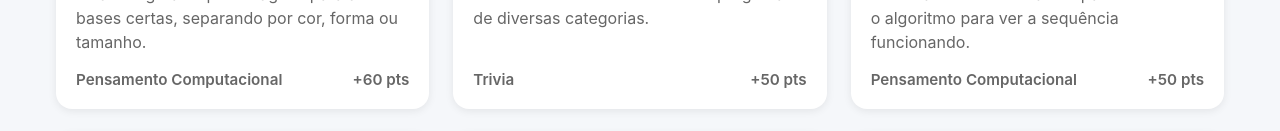
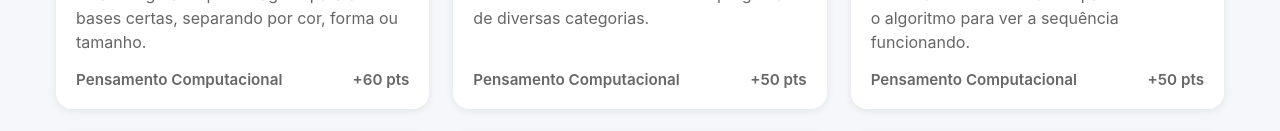
Before and after one commit to JonataOliveiraa/games-atesteme-jonata, a React (Vite) app: page / in a window 1280 px wide. Shown: the part 523-654 px from the top of the page. Built offline with nearby package versions, Linux system fonts and the light colour scheme; grey boxes are pictures that could not be loaded.

Commit message:
atualiza listagem e detalhes dos jogos

```diff
--- a/src/data/games.ts
+++ b/src/data/games.ts
@@ -1,26 +1,36 @@
 import type { Game } from "../types/game";
 import heroThumbnail from "../assets/hero.png";
 import classificadoresThumbnail from "../assets/games/EF01CO01/cover-01.png";
+import trilhaThumbnail from "../assets/games/EF01CO02/Trilha.png";
 import algorithmsThumbnail from "../assets/games/EF01CO03/algorithm-game-cover.png";
-import trilhaThumbnail from "../assets/games/EF01CO02/Trilha.png";
 import pixelSecretThumbnail from "../assets/games/EF01CO05/cover5.png";
+import desktopThumbnail from "../assets/games/EF01CO06/cover.png";
 import guardiansThumbnail from "../assets/games/EF01CO07/cover.png";
-import desktopThumbnail from "../assets/games/EF01CO06/cover.png";
+import hangarThumbnail from "../assets/games/EF02CO01/cover-hangar.png";
 import robotParadeThumbnail from "../assets/games/EF02CO02/cover.png";
-import hangarThumbnail from "../assets/games/EF02CO01/cover-hangar.png";
 import machineFactoryThumbnail from "../assets/games/EF02CO03/cover.png";
+import museumThumbnail from "../assets/games/EF02CO04/cover.png";
+import cityThumbnail from "../assets/games/EF02CO05/cover.png";
+import checklistThumbnail from "../assets/games/EF02CO06/cover.png";
+import tribunalThumbnail from "../assets/games/EF03CO01/cover.png";
+import mazeThumbnail from "../assets/games/EF03CO02/cover.png";
+import chefThumbnail from "../assets/games/EF03CO03/cover.png";
 import informationBuilderThumbnail from "../assets/games/EF03CO04/cover-montador-informacoes.png";
 import correctFormatThumbnail from "../assets/games/EF03CO05/cover-formato-certo.png";
-import museumThumbnail from "../assets/games/EF02CO04/cover.png";
-import checklistThumbnail from "../assets/games/EF02CO06/cover.png";
-import tribunalThumbnail from "../assets/games/EF03CO01/cover.png";
-import cityThumbnail from "../assets/games/EF02CO05/cover.png";
-import chefThumbnail from "../assets/games/EF03CO03/cover.png";
-import mazeThumbnail from "../assets/games/EF03CO02/cover.png";
 
-export const games: Game[] = [
-  {
-    id: 0,
+const placeholderGame = (code: string, index: number): Game => ({
+  id: index,
+  title: code,
+  description: "Jogo ainda não implementado nesta trilha.",
+  category: "Em breve",
+  points: 0,
+  icon: "🎮",
+  slug: code.toLowerCase(),
+  thumbnail: heroThumbnail,
+});
+
+const gameByCode: Partial<Record<string, Omit<Game, "id">>> = {
+  EF01CO01: {
     title: "Base dos Classificadores",
     description: "Arraste figuras e personagens para as bases certas, separando por cor, forma ou tamanho.",
     category: "Pensamento Computacional",
@@ -29,18 +39,16 @@ export const games: Game[] = [
     slug: "base-dos-classificadores",
     thumbnail: classificadoresThumbnail,
   },
-  {
-    id: 1,
+  EF01CO02: {
     title: "Trilha do Passo a Passo",
     description: "Teste seus conhecimentos com perguntas de diversas categorias.",
-    category: "Trivia",
+    category: "Pensamento Computacional",
     points: 50,
     icon: "👣",
     slug: "trilha-do-passo-a-passo",
     thumbnail: trilhaThumbnail,
   },
-  {
-    id: 2,
+  EF01CO03: {
     title: "Oficina dos Algoritmos",
     description: "Monte a ordem correta dos passos e teste o algoritmo para ver a sequência funcionando.",
     category: "Pensamento Computacional",
@@ -49,17 +57,7 @@ export const games: Game[] = [
     slug: "oficina-dos-algoritmos",
     thumbnail: algorithmsThumbnail,
   },
-  {
-    id: 3,
-    title: "Acerte o Alvo",
-    description: "Clique nos alvos que aparecem na tela e acumule pontos.",
-    category: "Reflexo",
-    points: 40,
-    icon: "🎯",
-    slug: "acerte-o-alvo",
-  },
-  {
-    id: 4,
+  EF01CO05: {
     title: "Pixel Secreto",
     description: "Descubra imagens escondidas preenchendo grades com códigos de cor.",
     category: "Pensamento Computacional",
@@ -68,18 +66,16 @@ export const games: Game[] = [
     slug: "pixel-secreto",
     thumbnail: pixelSecretThumbnail,
   },
-  {
-    id: 5,
+  EF01CO06: {
     title: "Desktop Digital Infantil",
-    description: "Explore apps de um desktop infantil e complete missões usando câmera, calculadora, gravador e muito mais!",
+    description: "Explore apps de um desktop infantil e complete missões usando câmera, calculadora, gravador e muito mais.",
     category: "Cultura Digital",
     points: 60,
     icon: "🖥️",
     slug: "desktop-digital-infantil",
     thumbnail: desktopThumbnail,
   },
-  {
-    id: 6,
+  EF01CO07: {
     title: "Guardiões dos Dados",
     description: "Escolha atitudes seguras em situações com celular, tablet, computador, jogos e aplicativos.",
     category: "Pensamento Computacional",
@@ -88,8 +84,7 @@ export const games: Game[] = [
     slug: "guardioes-dos-dados",
     thumbnail: guardiansThumbnail,
   },
-  {
-    id: 7,
+  EF02CO01: {
     title: "Hangar dos Modelos",
     description: "Filtre, compare e agrupe meios de transporte por atributos como meio, motor e rodas.",
     category: "Pensamento Computacional",
@@ -98,8 +93,7 @@ export const games: Game[] = [
     slug: "hangar-dos-modelos",
     thumbnail: hangarThumbnail,
   },
-  {
-    id: 8,
+  EF02CO02: {
     title: "Desfile do Robô Repetidor",
     description: "Monte um caminho com setas para guiar o robô até o palco.",
     category: "Pensamento Computacional",
@@ -108,88 +102,70 @@ export const games: Game[] = [
     slug: "desfile-do-robo-repetidor",
     thumbnail: robotParadeThumbnail,
   },
-  {
-    id: 9,
+  EF02CO03: {
     title: "Fábrica de Máquinas",
-    description: "Escolha máquinas, descubra os comandos que cada uma aceita e monte uma linha de produção.",
+    description: "Organize máquinas na ordem correta para completar a linha de produção.",
     category: "Mundo Digital",
     points: 60,
     icon: "🏭",
     slug: "fabrica-de-maquinas",
     thumbnail: machineFactoryThumbnail,
   },
-  {
-    id: 10,
-    title: "Desafio Matemático",
-    description: "Resolva contas e problemas no menor tempo possível.",
-    category: "Matemática",
+  EF02CO04: {
+    title: "Museu Vivo do Computador",
+    description: "Explore peças de computador e descubra qual é hardware, qual é software e como elas funcionam juntas.",
+    category: "Mundo Digital",
     points: 60,
-    icon: "➗",
-    slug: "desafio-matematico",
-    thumbnail: heroThumbnail,
+    icon: "🏛️",
+    slug: "museu-vivo-do-computador",
+    thumbnail: museumThumbnail,
   },
-  {
-    id: 11,
-    title: "Caça ao Número",
-    description: "Encontre os números corretos antes do tempo acabar.",
-    category: "Atenção",
-    points: 25,
-    icon: "🔢",
-    slug: "caca-ao-numero",
-    thumbnail: heroThumbnail,
+  EF02CO05: {
+    title: "Cidade das Tecnologias",
+    description: "Explore o mapa da cidade e escolha a tecnologia certa para cada situação do dia a dia.",
+    category: "Cultura Digital",
+    points: 55,
+    icon: "🏙️",
+    slug: "cidade-das-tecnologias",
+    thumbnail: cityThumbnail,
   },
-  {
-    id: 12,
-    title: "Sequência Lógica",
-    description: "Complete as sequências corretamente para avançar.",
-    category: "Raciocínio",
+  EF02CO06: {
+    title: "Checklist do Jogador Seguro",
+    description: "Configure as proteções do dispositivo e reaja a riscos antes de entrar no jogo online.",
+    category: "Cultura Digital",
+    points: 60,
+    icon: "🛡️",
+    slug: "checklist-do-jogador-seguro",
+    thumbnail: checklistThumbnail,
+  },
+  EF03CO01: {
+    title: "Tribunal do Verdadeiro ou Falso",
+    description: "Julgue sentenças do dia a dia e fique atento à palavra NÃO antes de decidir.",
+    category: "Pensamento Computacional",
     points: 55,
-    icon: "🧩",
-    slug: "sequencia-logica",
-    thumbnail: heroThumbnail,
+    icon: "⚖️",
+    slug: "tribunal-do-verdadeiro-ou-falso",
+    thumbnail: tribunalThumbnail,
   },
-  {
-    id: 13,
-    title: "Desafio das Cores",
-    description: "Associe cores e padrões corretamente para vencer.",
-    category: "Percepção",
-    points: 20,
-    icon: "🎨",
-    slug: "desafio-das-cores",
-    thumbnail: heroThumbnail,
+  EF03CO02: {
+    title: "Labirinto do Enquanto",
+    description: "Monte o laço enquanto, escolha a condição certa e preveja onde o robô vai parar.",
+    category: "Pensamento Computacional",
+    points: 60,
+    icon: "🤖",
+    slug: "labirinto-do-enquanto",
+    thumbnail: mazeThumbnail,
   },
-  {
-    id: 14,
-    title: "Montando Palavras",
-    description: "Organize letras para formar as palavras corretas.",
-    category: "Português",
-    points: 40,
-    icon: "✍️",
-    slug: "montando-palavras",
-    thumbnail: heroThumbnail,
+  EF03CO03: {
+    title: "Chef dos Subproblemas",
+    description: "Decomponha missões da cozinha em subtarefas e monte o plano certo na linha do tempo.",
+    category: "Pensamento Computacional",
+    points: 60,
+    icon: "👨‍🍳",
+    slug: "chef-dos-subproblemas",
+    thumbnail: chefThumbnail,
   },
-  {
-    id: 15,
-    title: "Conta Rápida",
-    description: "Resolva operações matemáticas com rapidez.",
-    category: "Cálculo",
-    points: 35,
-    icon: "🧮",
-    slug: "conta-rapida",
-    thumbnail: heroThumbnail,
-  },
-  {
-    id: 16,
-    title: "Labirinto Inteligente",
-    description: "Encontre o melhor caminho até a saída.",
-    category: "Estratégia",
-    points: 50,
-    icon: "🌀",
-    slug: "labirinto-inteligente",
-    thumbnail: heroThumbnail,
-  },
-  {
-    id: 17,
+  EF03CO04: {
     title: "Montador de Informações",
     description: "Combine dados soltos em campos corretos para formar datas, endereços e imagens.",
     category: "Mundo Digital",
@@ -198,74 +174,75 @@ export const games: Game[] = [
     slug: "montador-de-informacoes",
     thumbnail: informationBuilderThumbnail,
   },
-  {
-    id: 18,
+  EF03CO05: {
     title: "Formato Certo",
-    description: "Escolha a estrutura certa para guardar datas, pixels e sequencias de caracteres.",
+    description: "Escolha a estrutura certa para guardar datas, pixels e sequências de caracteres.",
     category: "Mundo Digital",
     points: 60,
     icon: "[]",
     slug: "formato-certo",
     thumbnail: correctFormatThumbnail,
   },
-  {
-    id: 19,
-    title: "Museu Vivo do Computador",
-    description: "Explore peças de computador e descubra qual é hardware, qual é software e como elas funcionam juntas.",
+  EF03CO06: {
+    title: "Central de Entrada e Saída",
+    description: "Conecte dispositivos de entrada e saída para o computador se comunicar com o mundo.",
     category: "Mundo Digital",
     points: 60,
-    icon: "🏛️",
-    slug: "museu-vivo-do-computador",
-    thumbnail: museumThumbnail,
+    icon: "🔌",
+    slug: "central-de-entrada-e-saida",
+    thumbnail: heroThumbnail,
   },
-  {
-    id: 20,
-    title: "Checklist do Jogador Seguro",
-    description: "Configure as proteções do dispositivo e reaja a riscos antes de entrar no jogo online.",
-    category: "Cultura Digital",
-    points: 60,
-    icon: "🛡️",
-    slug: "checklist-do-jogador-seguro",
-    thumbnail: checklistThumbnail,
-  },
-  {
-    id: 21,
-    title: "Tribunal do Verdadeiro ou Falso",
-    description: "Julgue sentenças do dia a dia e fique atento à palavra NÃO antes de decidir.",
-    category: "Pensamento Computacional",
-    points: 55,
-    icon: "⚖️",
-    slug: "tribunal-do-verdadeiro-ou-falso",
-    thumbnail: tribunalThumbnail,
-  },
-  {
-    id: 22,
-    title: "Cidade das Tecnologias",
-    description: "Explore o mapa da cidade e escolha a tecnologia certa para cada situação do dia a dia.",
-    category: "Cultura Digital",
-    points: 55,
-    icon: "🏙️",
-    slug: "cidade-das-tecnologias",
-    thumbnail: cityThumbnail,
-  },
-  {
-    id: 23,
-    title: "Chef dos Subproblemas",
-    description: "Decomponha missões da cozinha em subtarefas e monte o plano certo na linha do tempo.",
-    category: "Pensamento Computacional",
-    points: 60,
-    icon: "👨‍🍳",
-    slug: "chef-dos-subproblemas",
-    thumbnail: chefThumbnail,
-  },
-  {
-    id: 24,
-    title: "Labirinto do Enquanto",
-    description: "Monte o laço enquanto, escolha a condição certa e preveja onde o robô vai parar.",
-    category: "Pensamento Computacional",
-    points: 60,
-    icon: "🤖",
-    slug: "labirinto-do-enquanto",
-    thumbnail: mazeThumbnail,
-  },
+};
+
+const gameOrder = [
+  "EF01CO01",
+  "EF01CO02",
+  "EF01CO03",
+  "EF01CO04",
+  "EF01CO05",
+  "EF01CO06",
+  "EF01CO07",
+  "EF02CO01",
+  "EF02CO02",
+  "EF02CO03",
+  "EF02CO04",
+  "EF02CO05",
+  "EF02CO06",
+  "EF03CO01",
+  "EF03CO02",
+  "EF03CO03",
+  "EF03CO04",
+  "EF03CO05",
+  "EF03CO06",
+  "EF03CO07",
+  "EF03CO08",
+  "EF03CO09",
+  "EF04CO01",
+  "EF04CO02",
+  "EF04CO03",
+  "EF04CO04",
+  "EF04CO05",
+  "EF04CO06",
+  "EF04CO07",
+  "EF04CO08",
+  "EF05CO01",
+  "EF05CO02",
+  "EF05CO03",
+  "EF05CO04",
+  "EF05CO05",
+  "EF05CO06",
+  "EF05CO07",
+  "EF05CO08",
+  "EF05CO09",
+  "EF05CO10",
+  "EF05CO011",
+  "EF15CO01",
+  "EF15CO02",
+  "EF15CO03",
+  "EF15CO04",
 ];
+
+export const games: Game[] = gameOrder.map((code, index) => {
+  const game = gameByCode[code];
+  return game ? { id: index, ...game } : placeholderGame(code, index);
+});
--- a/src/pages/GameDetailsPage.tsx
+++ b/src/pages/GameDetailsPage.tsx
@@ -31,6 +31,7 @@ const SLUG_TO_CODE: Record<string, GameCode> = {
   "labirinto-do-enquanto": "EF03CO02",
   "montador-de-informacoes": "EF03CO04",
   "formato-certo": "EF03CO05",
+  "central-de-entrada-e-saida": "EF03CO06",
 };
 
 const GAME_CONFIG_LOADERS: Partial<
@@ -53,6 +54,7 @@ const GAME_CONFIG_LOADERS: Partial<
   EF03CO02: () => import("../games/EF03CO02/index"),
   EF03CO04: () => import("../games/EF03CO04/index"),
   EF03CO05: () => import("../games/EF03CO05/index"),
+  EF03CO06: () => import("../games/EF03CO06/index"),
 };
 
 const GAMES_WITH_IN_GAME_COMPLETION_SCREEN = new Set([
@@ -63,6 +65,7 @@ const GAMES_WITH_IN_GAME_COMPLETION_SCREEN = new Set([
   "fabrica-de-maquinas",
   "montador-de-informacoes",
   "formato-certo",
+  "central-de-entrada-e-saida",
 ]);
 
 export default function GameDetailsPage() {
@@ -554,6 +557,12 @@ export default function GameDetailsPage() {
       "Arraste os dados para os campos na ordem certa.",
       "Clique em Verificar formato para testar se a informação pode ser lida.",
     ],
+    "central-de-entrada-e-saida": [
+      "Observe o pedido da central.",
+      "Arraste o dispositivo correto para Entrada ou Saída.",
+      "Entrada leva informação para o computador; Saída mostra ou toca informação para fora.",
+      "Clique em Testar conexão para verificar sua escolha.",
+    ],
   };
 
   const gameInstructions =
```
